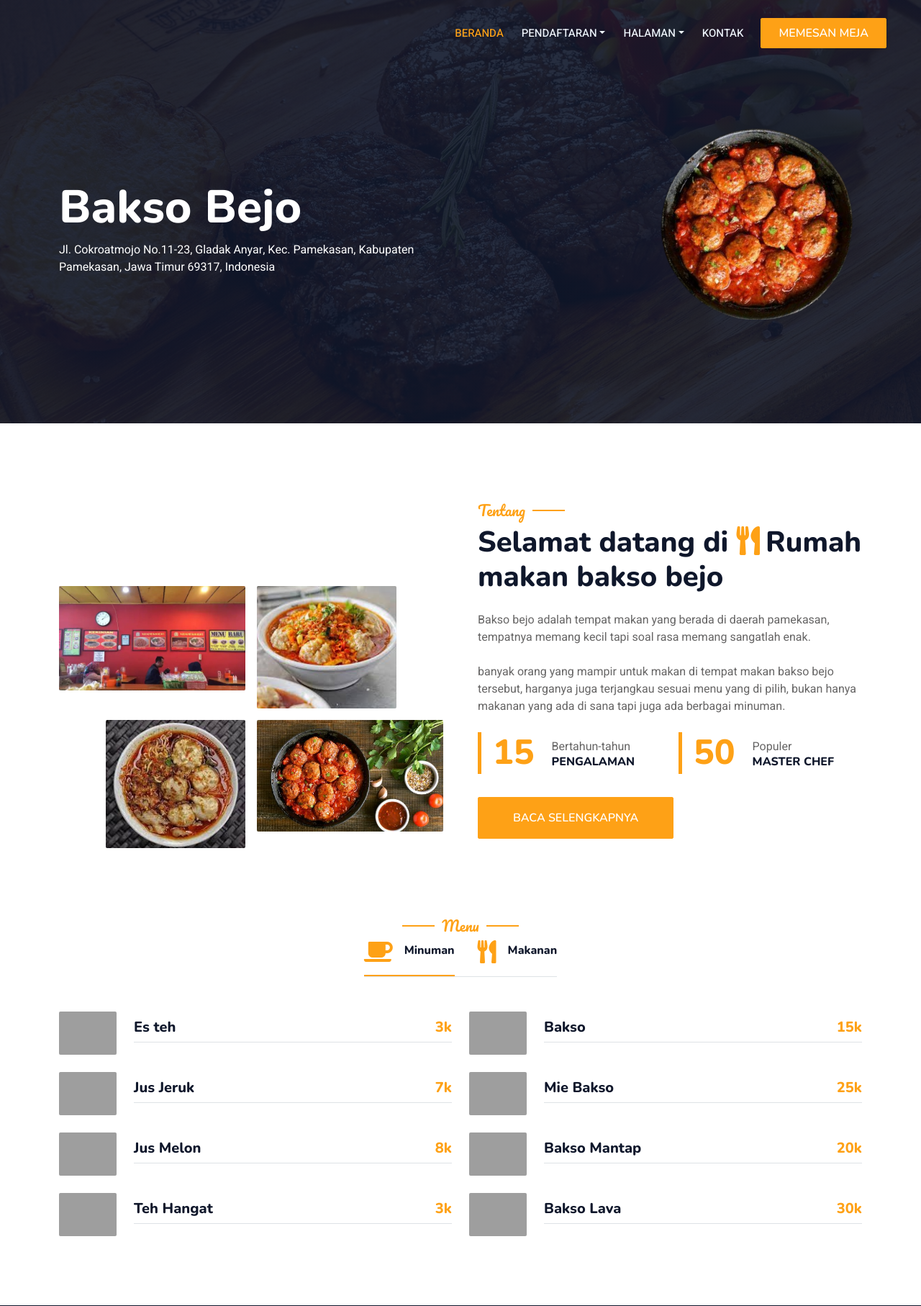
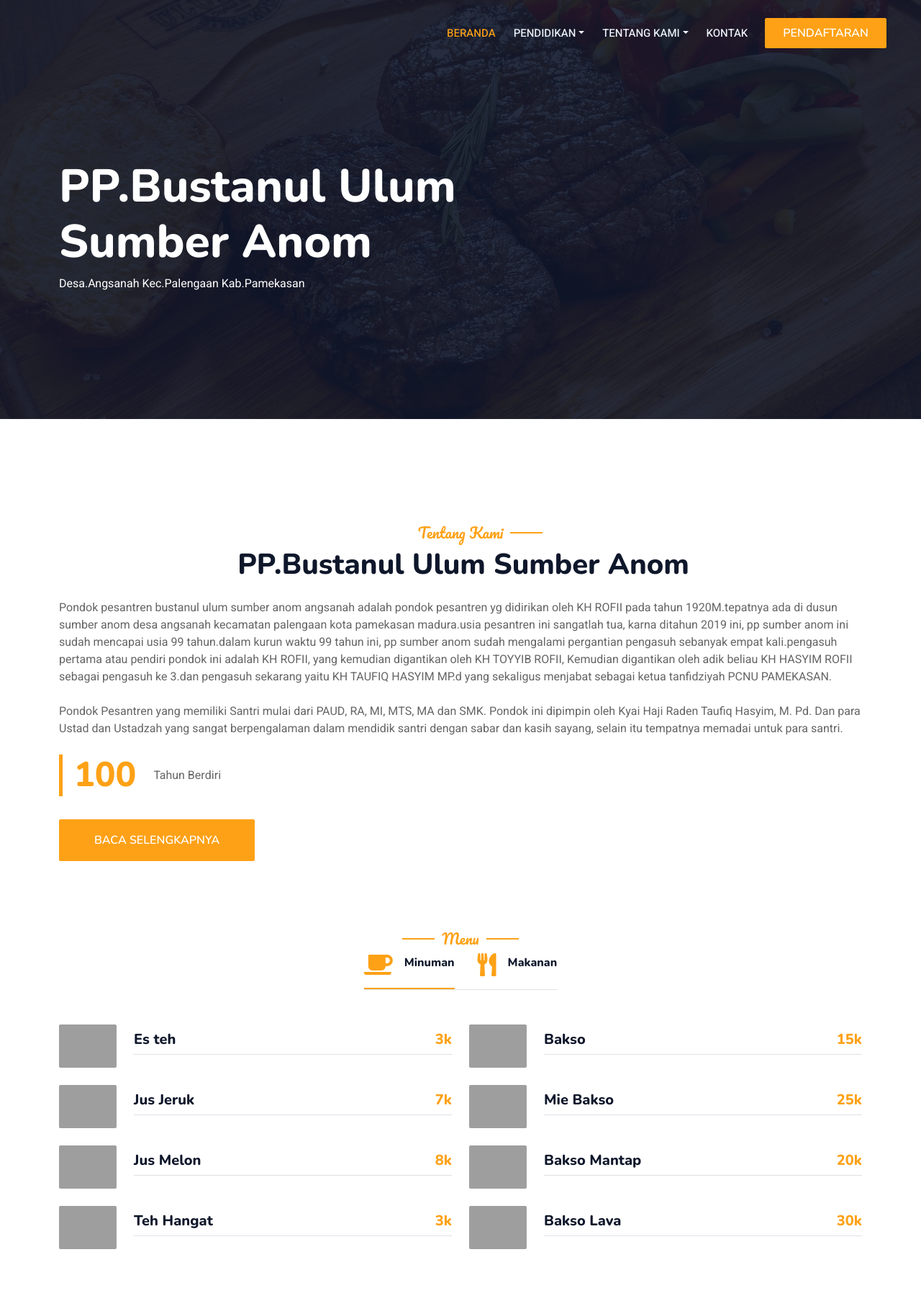
Before and after one commit to lailatulmamluah/mysite-base, a Django app: page /index/ in a window 1280 px wide. Shown: the top 1814 px of the page at 72% size. Run offline with Django 4.2, Linux system fonts and the light colour scheme; some libraries are stand-ins or nearby versions; grey boxes are pictures that could not be loaded.

Commit message:
mengubah nama file produk.html menjadi pondok.html

```diff
--- a/menu/templates/index.html
+++ b/menu/templates/index.html
@@ -58,34 +58,30 @@
                     <div class="navbar-nav ms-auto py-0 pe-4">
                         <a href="index.html" class="nav-item nav-link active">BERANDA</a>
                     <div class="nav-item dropdown">
-                        <a href="#" class="nav-link dropdown-toggle" data-bs-toggle="dropdown">PENDAFTARAN</a>
+                        <a href="#" class="nav-link dropdown-toggle" data-bs-toggle="dropdown">PENDIDIKAN</a>
                         <div class="dropdown-menu m-0">
-                            <a href="formulir/" class="dropdown-item">Siswa Baru</a>
-                            <a href="aku/" class="dropdown-item">Santri Baru</a>
+                            <a href="pondok/" class="dropdown-item">Pendidikan Ammiyah</a>
+                            <a href="aku/" class="dropdown-item">Pendidikan Diniyah</a>
                         </div>
                 </div>
                         <div class="nav-item dropdown">
-                            <a href="#" class="nav-link dropdown-toggle" data-bs-toggle="dropdown">Halaman</a>
-                            <div class="dropdown-menu m-0">
-                                <a href="booking.html" class="dropdown-item">Pemesanan</a>
-                            </div>
+                            <a href="#" class="nav-link dropdown-toggle" data-bs-toggle="dropdown">TENTANG KAMI</a>
                         </div>
+
                         <a href="contact.html" class="nav-item nav-link">Kontak</a>
                     </div>
-                    <a href="" class="btn btn-primary py-2 px-4">Memesan Meja</a>
+                    <a href="formulir/" class="btn btn-primary py-2 px-4">PENDAFTARAN</a>
                 </div>
             </nav>
 
             <div class="container-xxl py-5 bg-dark hero-header mb-5">
                 <div class="container my-5 py-5">
                     <div class="row align-items-center g-5">
-                        <div class="col-lg-6 text-center text-lg-start">
-                            <h1 class="display-3 text-white animated slideInLeft"><br>Bakso Bejo</h1>
-                            <p class="text-white animated slideInLeft mb-4 pb-2">Jl. Cokroatmojo No.11-23, Gladak Anyar, Kec. Pamekasan, Kabupaten Pamekasan, Jawa Timur 69317, Indonesia </p>
+                        <div class="col-lg-8 text-center text-lg-start">
+                            <h1 class="display-3 text-white animated slideInLeft"><br>PP.Bustanul Ulum Sumber Anom</h1>
+                            <p class="text-white animated slideInLeft mb-4 pb-2">Desa.Angsanah Kec.Palengaan Kab.Pamekasan </p>
                         </div>
-                        <div class="col-lg-6 text-center text-lg-end overflow-hidden">
-                            <img class="img-fluid" src="{% static 'img/ibra.png' %}" alt="">
-                        </div>
+
                     </div>
                 </div>
             </div>
@@ -97,45 +93,32 @@
         <div class="container-xxl py-5">
             <div class="container">
                 <div class="row g-5 align-items-center">
-                    <div class="col-lg-6">
-                        <div class="row g-3">
-                            <div class="col-6 text-start">
-                                <img class="img-fluid rounded w-100 wow zoomIn" data-wow-delay="0.1s" src="{% static 'img/rafa.jpg' %}" style="margin-top: 50%;">
+
+                    <div class="col-lg-15">
+                        <style>
+                            .center {
+                              text-align: center;
+                              margin-top: 50px; /* Adjust as needed */
+                            }
+                          </style>
+                            <div class="center">
+                                <h5 class="section-title ff-secondary text-start text-primary fw-normal">Tentang Kami</h5>
+                                <h1 class="mb-4"> <i class="utensils text-primary me-2"></i>PP.Bustanul Ulum Sumber Anom</h1>
                             </div>
-                            <div class="col-6 text-start">
-                                <img class="img-fluid rounded w-75 wow zoomIn" data-wow-delay="0.3s" src="{% static 'img/saya.jpeg' %}" style="margin-top: 50%;">
-                            </div>
-                            <div class="col-6 text-end">
-                                <img class="img-fluid rounded w-75 wow zoomIn" data-wow-delay="0.5s" src="{% static 'img/imut.jpeg' %}">
-                            </div>
-                            <div class="col-6 text-end">
-                                <img class="img-fluid rounded w-100 wow zoomIn" data-wow-delay="0.7s" src="{% static 'img/manis.jpg' %}">
-                            </div>
-                        </div>
-                    </div>
-                    <div class="col-lg-6">
-                        <h5 class="section-title ff-secondary text-start text-primary fw-normal">Tentang</h5>
-                        <h1 class="mb-4">Selamat datang di <i class="fa fa-utensils text-primary me-2"></i>Rumah makan bakso bejo</h1>
-                        <p class="mb-4">Bakso bejo adalah tempat makan yang berada di daerah pamekasan, tempatnya memang kecil tapi soal rasa memang sangatlah enak.</p>
-                        <p class="mb-4">banyak orang yang mampir untuk makan di tempat makan bakso bejo tersebut, harganya juga terjangkau sesuai menu yang di pilih, bukan hanya makanan yang ada di sana tapi juga ada berbagai minuman.</p>
+                        <p class="mb-4">Pondok pesantren bustanul ulum sumber anom angsanah adalah pondok pesantren yg didirikan oleh KH ROFII pada tahun 1920M.tepatnya ada di dusun sumber anom desa angsanah kecamatan palengaan kota pamekasan madura.usia pesantren ini sangatlah tua, karna ditahun 2019 ini, pp sumber anom ini sudah mencapai usia 99 tahun.dalam kurun waktu 99 tahun ini, pp sumber anom sudah mengalami pergantian pengasuh sebanyak empat kali.pengasuh pertama atau pendiri pondok ini adalah KH ROFII, yang kemudian digantikan oleh KH TOYYIB ROFII, Kemudian digantikan oleh adik beliau KH HASYIM ROFII sebagai pengasuh ke 3.dan pengasuh sekarang yaitu KH TAUFIQ HASYIM MP.d yang sekaligus menjabat sebagai ketua tanfidziyah PCNU PAMEKASAN.</p>
+                        <p class="mb-4">Pondok Pesantren yang memiliki Santri mulai dari PAUD, RA, MI, MTS, MA dan SMK. Pondok ini dipimpin oleh Kyai Haji Raden Taufiq Hasyim, M. Pd. Dan para Ustad dan Ustadzah yang sangat berpengalaman dalam mendidik santri dengan sabar dan kasih sayang, selain itu tempatnya memadai untuk para santri.</p>
                         <div class="row g-4 mb-4">
                             <div class="col-sm-6">
                                 <div class="d-flex align-items-center border-start border-5 border-primary px-3">
-                                    <h1 class="flex-shrink-0 display-5 text-primary mb-0" data-toggle="counter-up">15</h1>
+                                    <h1 class="flex-shrink-0 display-5 text-primary mb-0" data-toggle="counter-up">100</h1>
                                     <div class="ps-4">
-                                        <p class="mb-0">Bertahun-tahun</p>
-                                        <h6 class="text-uppercase mb-0">Pengalaman</h6>
+                                        <p class="mb-0">Tahun Berdiri</p>
+                                        <h6 class="text-uppercase mb-0"></h6>
                                     </div>
                                 </div>
                             </div>
                             <div class="col-sm-6">
-                                <div class="d-flex align-items-center border-start border-5 border-primary px-3">
-                                    <h1 class="flex-shrink-0 display-5 text-primary mb-0" data-toggle="counter-up">50</h1>
-                                    <div class="ps-4">
-                                        <p class="mb-0">Populer</p>
-                                        <h6 class="text-uppercase mb-0">Master Chef</h6>
-                                    </div>
-                                </div>
+
                             </div>
                         </div>
                         <a class="btn btn-primary py-3 px-5 mt-2" href="">Baca Selengkapnya</a>
--- a/menu/urls.py
+++ b/menu/urls.py
@@ -3,8 +3,8 @@ from . import views
 
 urlpatterns = [
     path('members/', views.members, name='members'),
-    path('index/produk/', views.produk, name='produk'),
-    path('produk/details/<int:id>', views.detail_produk, name='detailproduk'),
+    path('index/pondok/', views.pondok, name='pondok'),
+    path('pondok/details/<int:id>', views.detail_pondok, name='detailpondok'),
     path('index/aku/', views.aku, name='aku'),
     path('index/', views.index, name='index'),
     path('index/contact/', views.contact, name='contact'),
--- a/menu/views.py
+++ b/menu/views.py
@@ -13,21 +13,21 @@ def members(request):
   return HttpResponse(template.render(context, request))
 
 
-def produk(request):
-  data_produk = Produk.objects.all().values()
+def pondok(request):
+  data_pondok = Pondok.objects.all().values()
   context = {
     "judul": "Selamat datang di pondok pesantren",
     "sub judul": "Bustanul ulum sumber anom",
-    "data": data_produk,
+    "data": data_pondok,
   }
-  template = loader.get_template('produk.html')
+  template = loader.get_template('pondok.html')
   return HttpResponse(template.render())
 
-def detail_produk(request, id):
-   data_produk = Produk.objects.get(id=id)
-   template = loader.get_template('detailproduk.html')
+def detail_pondok(request, id):
+   data_pondok = Pondok.objects.get(id=id)
+   template = loader.get_template('detailpondok.html')
    context = {
-      "produk": data_produk,
+      "pondok": data_pondok,
    }
    return HttpResponse(template.render(context, request))
 
```
Also changed, not shown: menu/templates/formulir.html (+6 -3 lines), menu/templates/pondok.html (added, +64 -0 lines), menu/templates/produk.html (deleted, +0 -51 lines), menu/templates/detailpondok.html (renamed from menu/templates/detailproduk.html).
